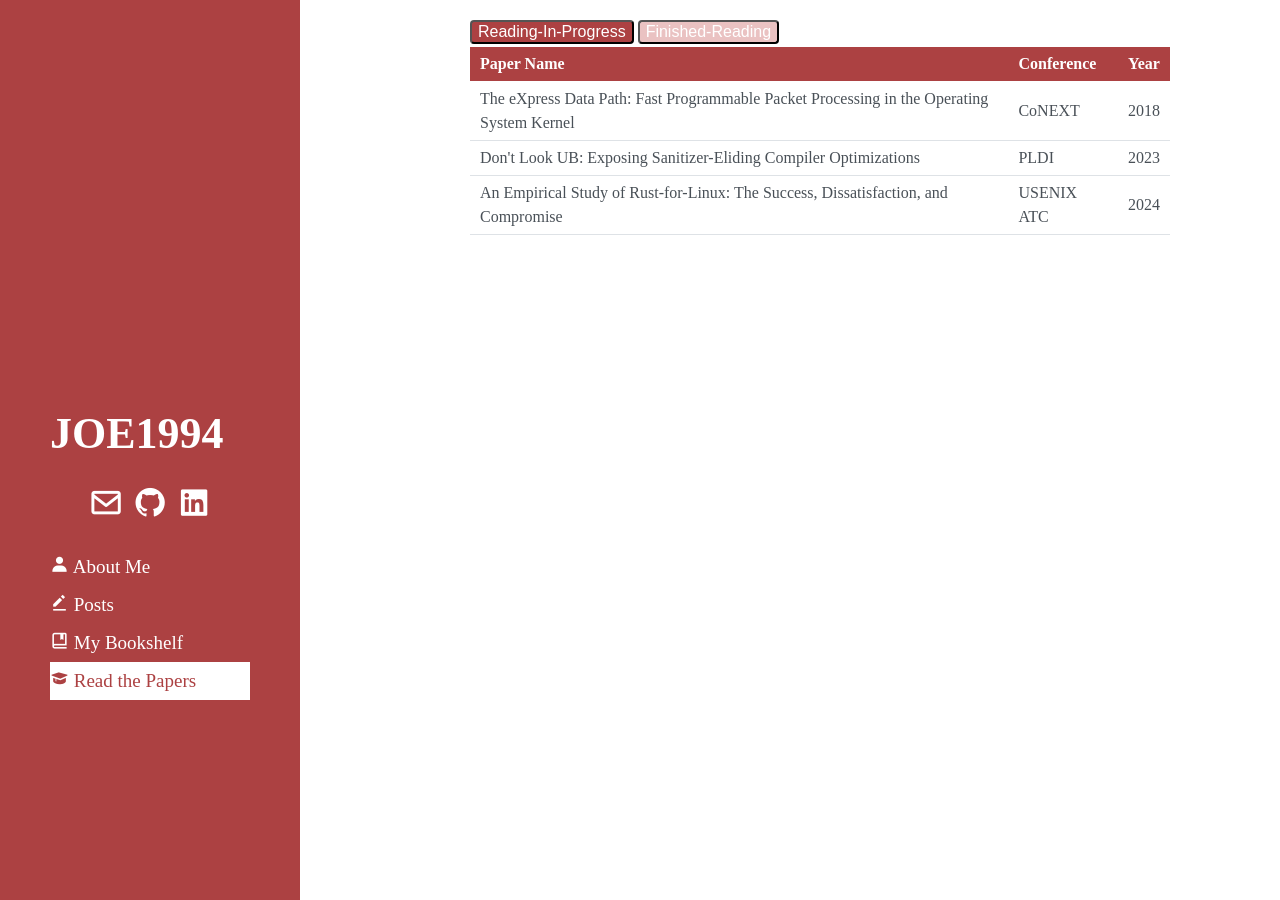
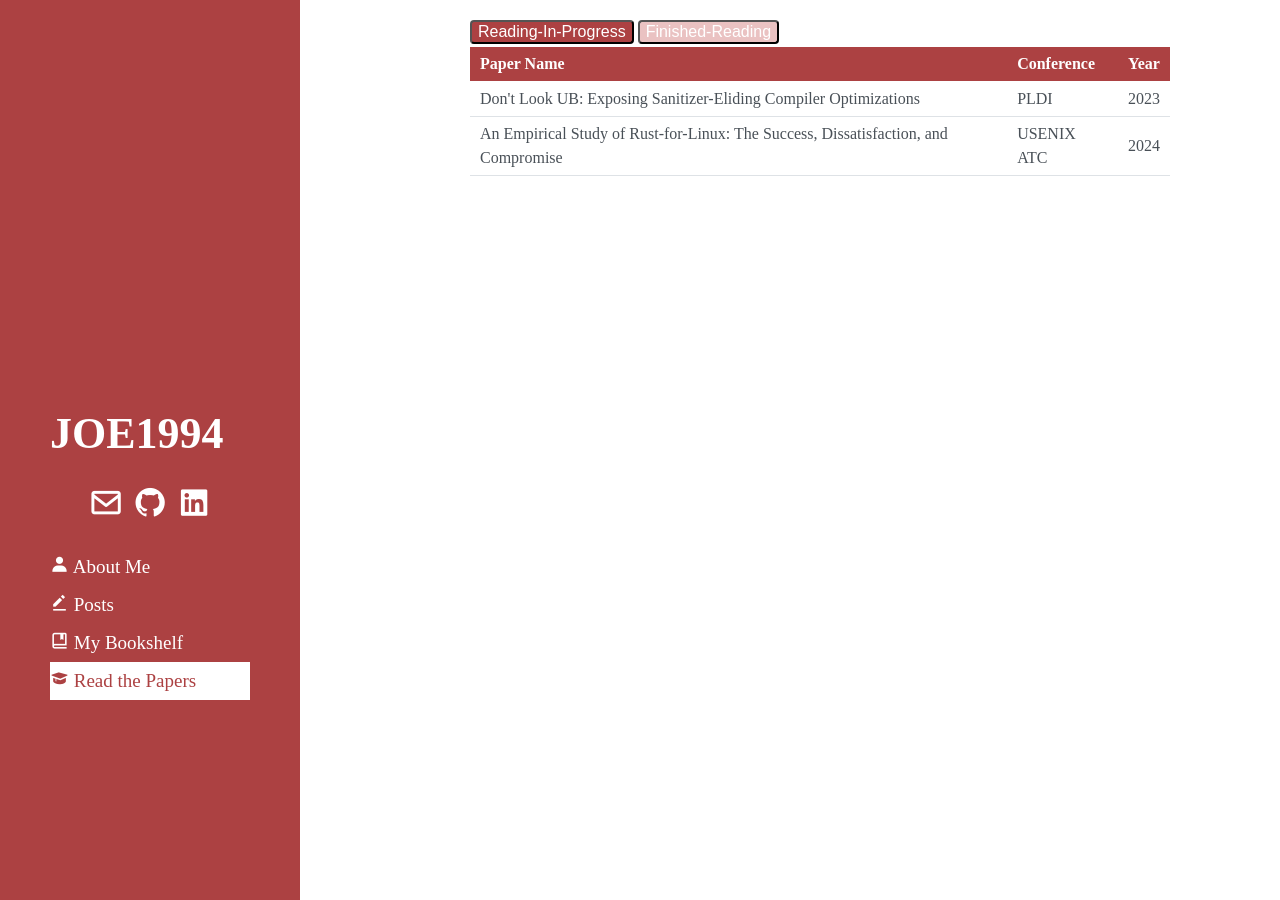
Before and after one commit to JOE1994/JOE1994.github.io, a Jekyll site: the page built from read_the_papers.html, in a window 1280 px wide. Built offline with Jekyll 4.4.1, drawn with Linux system fonts in a browser that asks for light colours; some web fonts are replaced; some of the changed lines change nothing that is shown.

Commit message:
[paper] Done with XDP paper

```diff
--- a/_data/papers_done.yml
+++ b/_data/papers_done.yml
@@ -0,0 +1,5 @@
+- name: "The eXpress Data Path: Fast Programmable Packet Processing in the Operating System Kernel"
+  conf: "CoNEXT"
+  year: 2018
+  link: https://dl.acm.org/doi/10.1145/3281411.3281443
+  fin_date: '2024-07-14'
--- a/_data/papers_reading.yml
+++ b/_data/papers_reading.yml
@@ -1,8 +1,3 @@
-- name: "The eXpress Data Path: Fast Programmable Packet Processing in the Operating System Kernel"
-  conf: "CoNEXT"
-  year: 2018
-  link: https://dl.acm.org/doi/10.1145/3281411.3281443
-
 - name: "Don't Look UB: Exposing Sanitizer-Eliding Compiler Optimizations"
   conf: "PLDI"
   year: 2023
--- a/read_the_papers.html
+++ b/read_the_papers.html
@@ -35,9 +35,10 @@
 <table id = "finished-reading" class = "paper-table">
     <thead>
         <tr>
-            <th>Book Title</th>
-            <th>Finished Date</th>
-            <th>Rating</th>
+            <th>Paper Name</th>
+            <th>Conference</th>
+            <th>Pub Year</th>
+            <th>Fin Date</th>
         </tr>
     </thead>
 
@@ -45,8 +46,9 @@
 {% for paper in site.data.papers_done %}
     <tr>
         <td>{{ paper.name }}</td>
-        <td>{{ paper.finished_date }}</td>
-        <td>{{ paper.rating }}</td>
+        <td>{{ paper.conf }}</td>
+        <td>{{ paper.year }}</td>
+        <td>{{ paper.fin_date }}</td>
     </tr>
 {% endfor %}
     </tbody>
```
